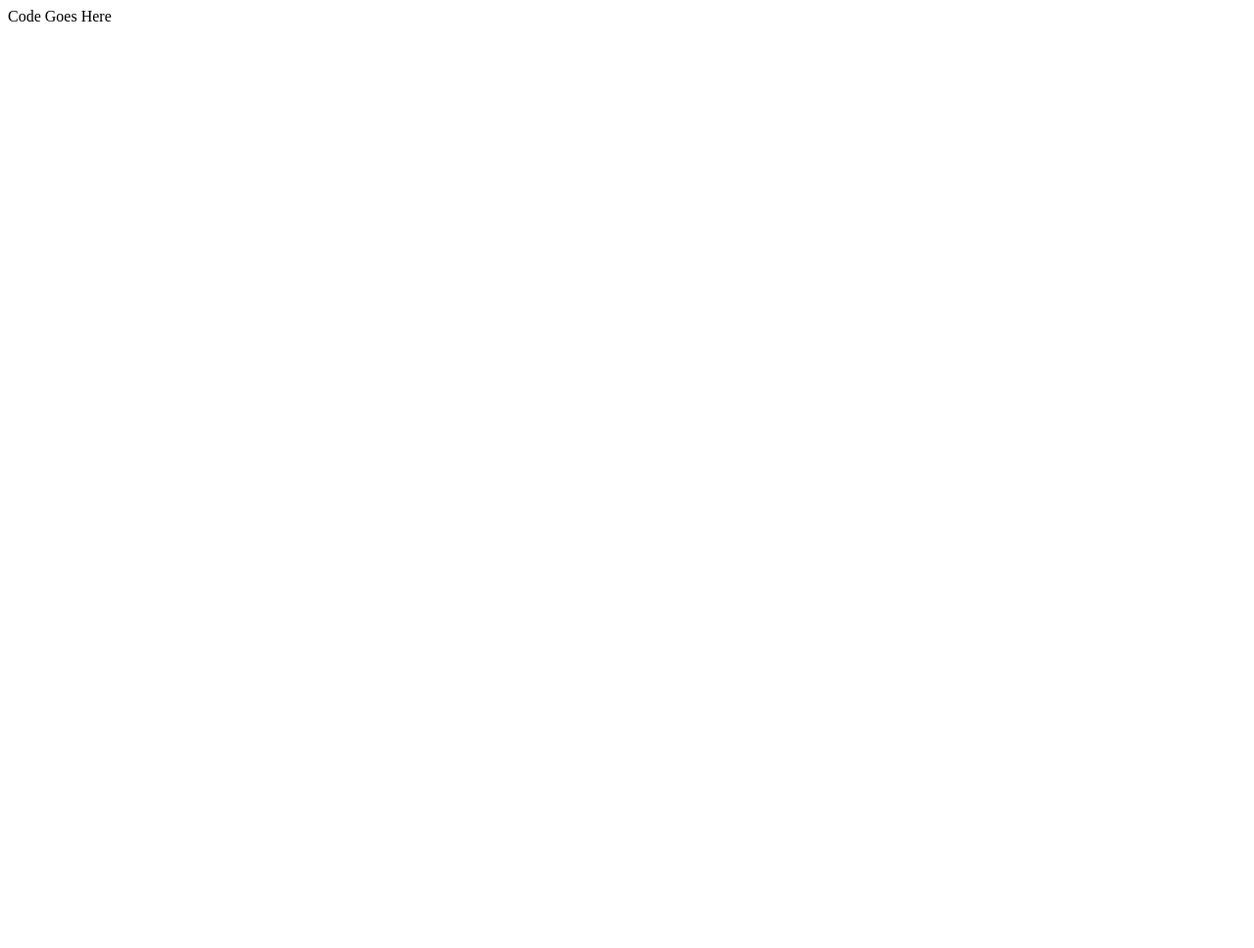
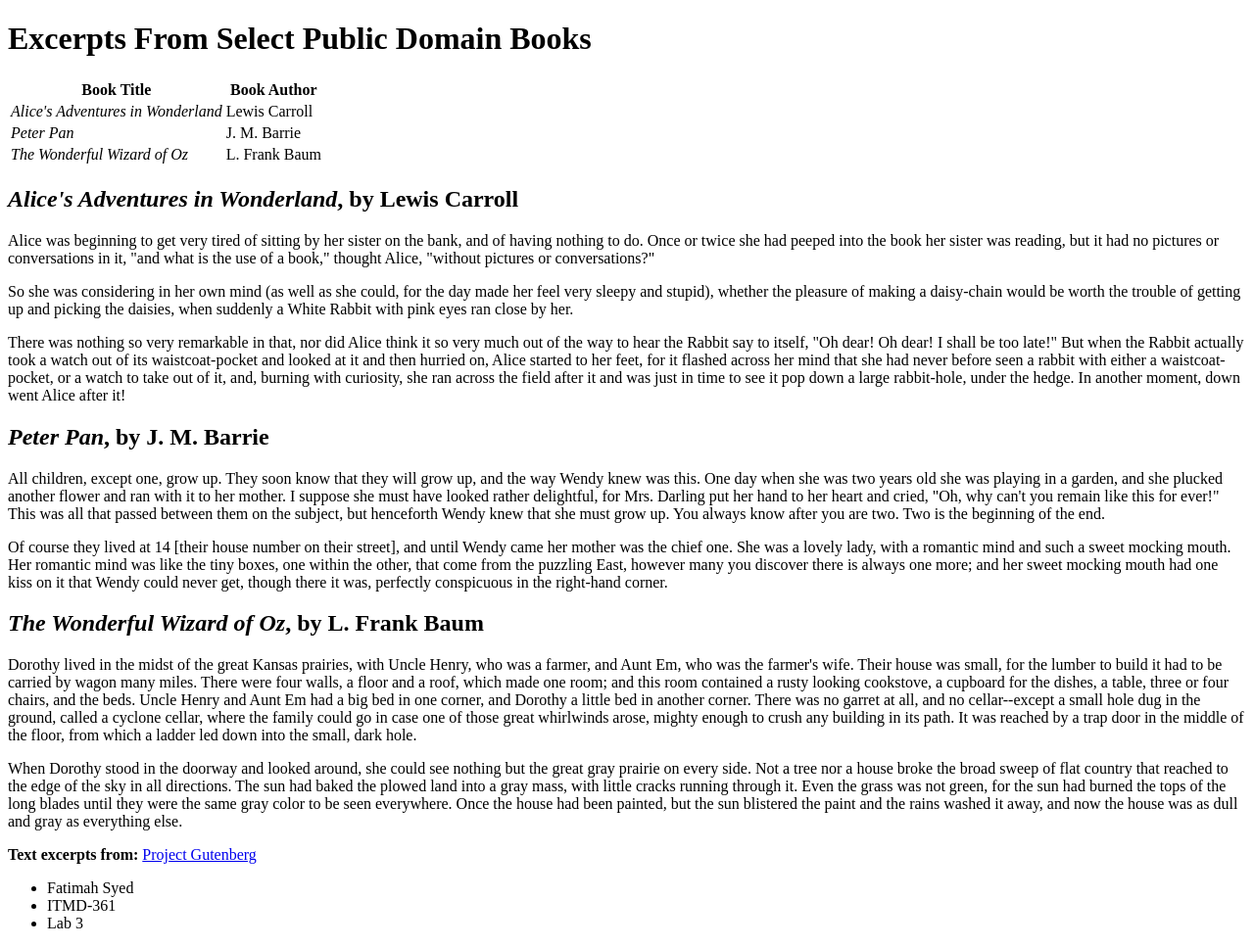
Before and after one commit to FatimahSyed27/Lab3, a plain HTML site: page index.html in a window 1280 px wide. Shown: the whole page at 98% size. Before the commit the page ends 800 px from the top, so only its background shows below. Drawn offline with Linux system fonts and the light colour scheme.

Commit message:
Update index.html

```diff
--- a/index.html
+++ b/index.html
@@ -1 +1,199 @@
-Code Goes Here
+<!DOCTYPE html>
+
+<html lang="en">
+
+<head>
+
+	<meta charset="UTF-8">
+
+	<title>Excerpts From Select Public Domain Books</title>
+
+</head>
+
+<body>
+
+  <div>
+
+    <h1>Excerpts From Select Public Domain Books</h1>
+
+		<table>
+
+			<tr>
+
+				<th>Book Title</th>
+
+				<th> Book Author</th>
+
+			</tr>
+
+			<tr>
+
+				<td><em>Alice's Adventures in Wonderland</em></td>
+
+				<td> Lewis Carroll</td>
+
+			</tr>
+
+			<tr>
+
+				<td><em>Peter Pan</em></td>
+
+				<td> J. M. Barrie</td>
+
+			</tr>
+
+			<tr>
+
+				<td><em>The Wonderful Wizard of Oz</em></td>
+
+				<td> L. Frank Baum</td>
+
+			</tr>
+
+		</table>
+
+	</div>
+
+	<div>
+
+    <h2><em>Alice's Adventures in Wonderland</em>, by Lewis Carroll</h2>
+
+		<p>
+
+			Alice was beginning to get very tired of sitting by her sister on the bank, and of having nothing to do.
+
+			Once or twice she had peeped into the book her sister was reading, but it had no pictures or conversations in it,
+
+			"and what is the use of a book," thought Alice, "without pictures or conversations?"
+
+		</p>
+
+		<p>
+
+			So she was considering in her own mind (as well as she could, for the day made her feel very sleepy and stupid),
+
+			whether the pleasure of making a daisy-chain would be worth the trouble of getting up and picking the daisies,
+
+			when suddenly a White Rabbit with pink eyes ran close by her.
+
+
+
+		</p>
+
+		<p>
+
+			There was nothing so very remarkable in that, nor did Alice think it so very much out of the way to hear the Rabbit say to itself,
+
+			"Oh dear! Oh dear! I shall be too late!" But when the Rabbit actually took a watch out of its waistcoat-pocket and looked at it
+
+			and then hurried on, Alice started to her feet, for it flashed across her mind that she had never before seen a rabbit with either
+
+			a waistcoat-pocket, or a watch to take out of it, and, burning with curiosity, she ran across the field after it and was just in time
+
+			to see it pop down a large rabbit-hole, under the hedge. In another moment, down went Alice after it!
+
+		</p>
+
+	</div>
+
+	<div>
+
+    <h2><em>Peter Pan</em>, by J. M. Barrie</h2>
+
+    <p>
+
+			All children, except one, grow up. They soon know that they will grow up, and the way Wendy knew was this.
+
+			One day when she was two years old she was playing in a garden, and she plucked another flower and ran with it to her mother.
+
+			I suppose she must have looked rather delightful, for Mrs. Darling put her hand to her heart and cried, "Oh, why can't you remain like this for
+
+			ever!" This was all that passed between them on the subject, but henceforth Wendy knew that she must grow up. You always know after you are two. Two is the beginning of the end.
+
+		</p>
+
+		<p>
+
+			Of course they lived at 14 [their house number on their street],
+
+			and until Wendy came her mother was the chief one. She was a lovely lady, with a
+
+			romantic mind and such a sweet mocking mouth. Her romantic mind was like the tiny
+
+			boxes, one within the other, that come from the puzzling East, however many you discover
+
+			there is always one more; and her sweet mocking mouth had one kiss on it that Wendy could
+
+			never get, though there it was, perfectly conspicuous in the right-hand corner.
+
+		</p>
+
+	</div>
+
+	<div>
+
+		<h2><em>The Wonderful Wizard of Oz</em>, by L. Frank Baum</h2>
+
+		<p>
+
+			Dorothy lived in the midst of the great Kansas prairies, with Uncle Henry, who was a farmer,
+
+			and Aunt Em, who was the farmer's wife.  Their house was small, for the lumber to build it had
+
+			to be carried by wagon many miles.  There were four walls, a floor and a roof, which made one
+
+			room; and this room contained a rusty looking cookstove, a cupboard for the dishes, a table,
+
+			three or four chairs, and the beds.  Uncle Henry and Aunt Em had a big bed in one corner, and
+
+			Dorothy a little bed in another corner.  There was no garret at all, and no cellar--except a
+
+			small hole dug in the ground, called a cyclone cellar, where the family could go in case one of
+
+			those great whirlwinds arose, mighty enough to crush any building in its path.  It was reached
+
+			by a trap door in the middle of the floor, from which a ladder led down into the small, dark hole.
+
+		</p>
+
+		<p>
+
+			When Dorothy stood in the doorway and looked around, she could see nothing but the great gray
+
+			prairie on every side.  Not a tree nor a house broke the broad sweep of flat country that reached
+
+			to the edge of the sky in all directions. The sun had baked the plowed land into a gray mass,
+
+			with little cracks running through it. Even the grass was not green, for the sun had burned
+
+			the tops of the long blades until they were the same gray color to be seen everywhere. Once
+
+			the house had been painted, but the sun blistered the paint and the rains washed it away, and
+
+			now the house was as dull and gray as everything else.
+
+		</p>
+
+	</div>
+
+	<div>
+
+		<p style="display:inline"><strong>Text excerpts from: </strong></p>
+
+		<a href="http://www.gutenberg.org" title="Link to Project Gutenberg">Project Gutenberg</a>
+
+		<ul>
+
+      			<li>Fatimah Syed</li>
+
+      			<li>ITMD-361</li>
+
+      			<li>Lab 3</li>
+
+			</ul>
+
+	</div>
+
+</body>
+
+</html>
```
